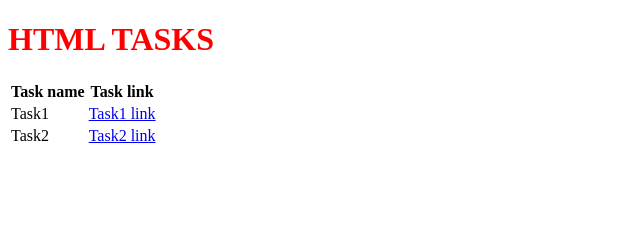
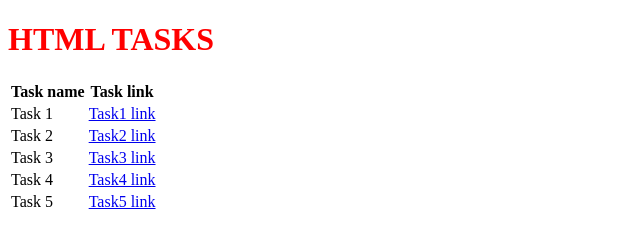
Before and after one commit to Prakashpadarthy/MERN-Tasks, a plain HTML site: page index.html in a window 1280 px wide. Shown: the whole page, without its empty margins (0-640 px from the left). Drawn offline with Linux system fonts and the light colour scheme.

Commit message:
Add files via upload

```diff
--- a/index.html
+++ b/index.html
@@ -4,7 +4,7 @@
     <meta charset="UTF-8">
     <meta name="viewport" content="width=device-width, initial-scale=1.0">
     <title>Document</title>
-    <link rel="stylesheet" href="style.css"
+    <link rel="stylesheet" href="style.css">
 
 </head>
 <body>
@@ -15,12 +15,28 @@
             <th>Task link</th>
         </tr>
         <tr>
-            <td>Task1</td>
+            <td>Task 1</td>
             <td><a href="task1.html">Task1 link</a></td>
         </tr>
-        <tr><td>Task2</td>
-        <td><a href="task2.html">Task2 link</a></td>
-    </tr>
+        <tr>
+            <td>Task 2</td>
+            <td><a href="task2.html">Task2 link</a></td>
+        </tr>
+        <tr>
+            <td>Task 3</td>
+            <td><a href="task3.html">Task3 link</a></td>
+        </tr>
+        <tr>
+            <td>Task 4</td>
+            <td><a href="task4.html">Task4 link</a></td>
+        </tr>
+        <tr>
+            <td>Task 5</td>
+            <td><a href="task5.html">Task5 link</a></td>
+        </tr>
+
+
+
     </table>
 </body>
 </html>
```
